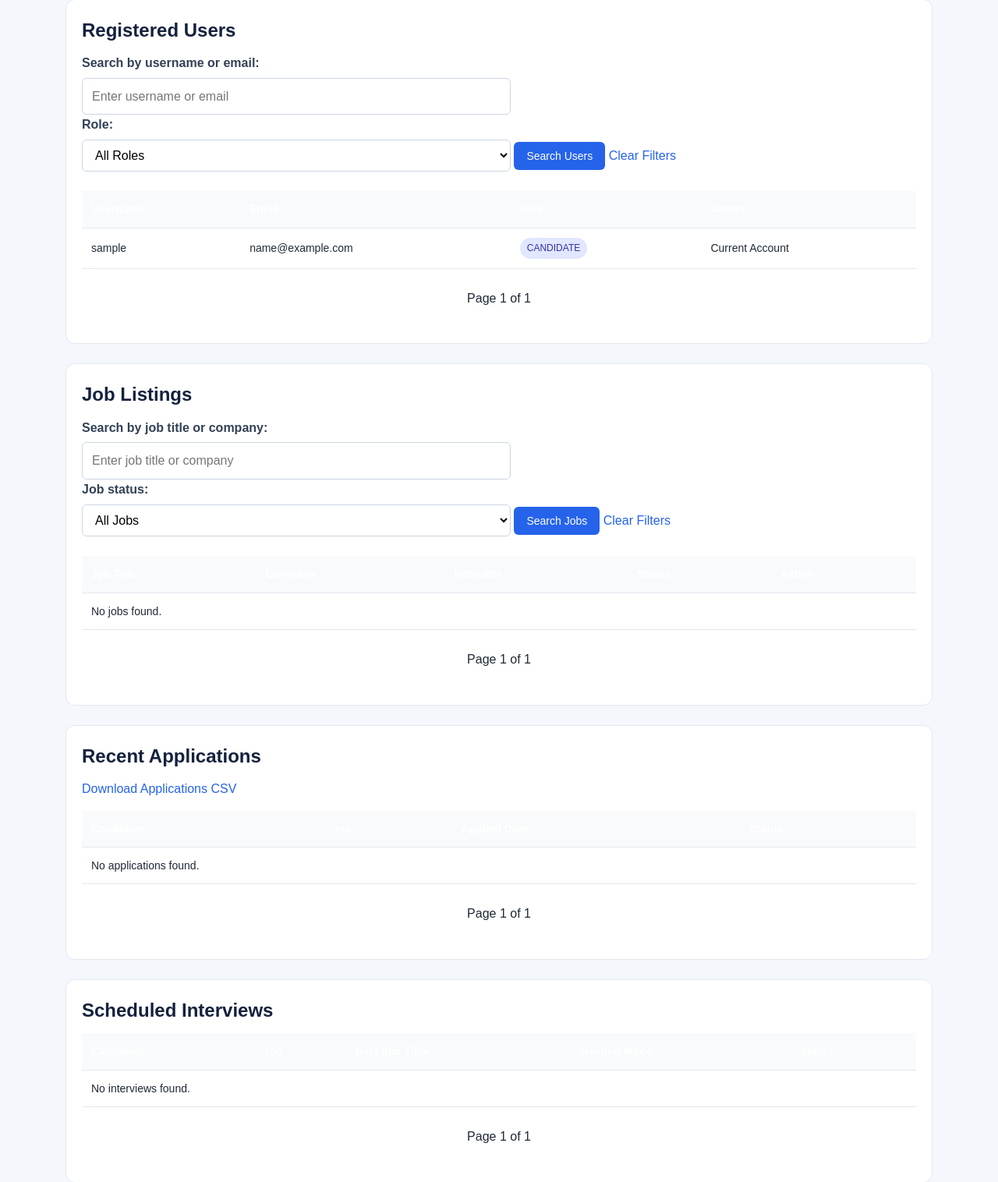
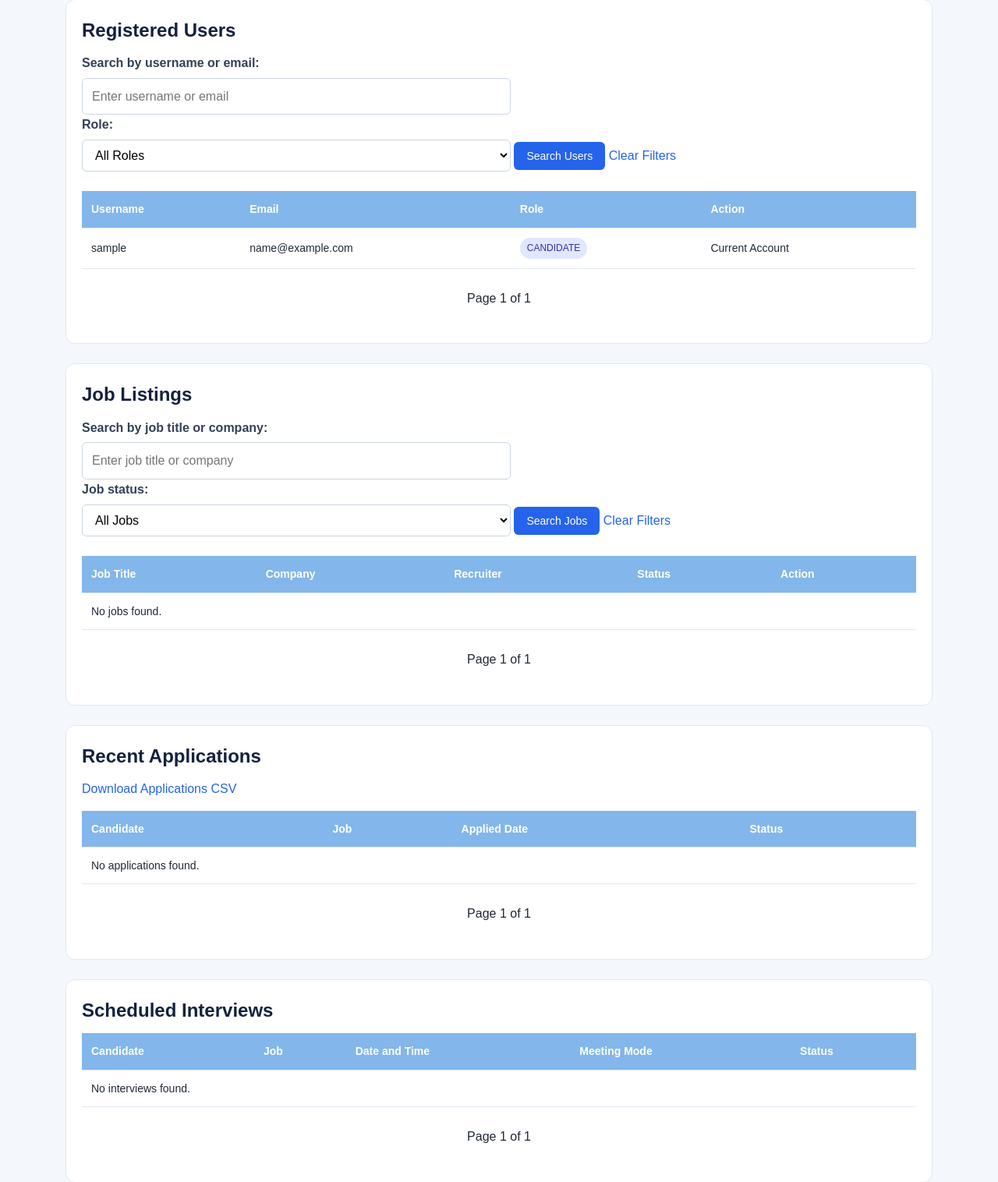
Before and after one commit to kalandar897/HireFlow, a Django app: page /jobs/admin-dashboard/ in a window 1280 px wide. Shown: the part 1302-2818 px from the top of the page at 78% size. Run offline with Django 5.2, Linux system fonts and the light colour scheme; the visitor is signed in with stand-in values (Sample User, id 1); data comes from the database, SQL or seed files in the repository; data that the repository does not hold is empty.

Commit message:
Change admin table header background color

```diff
--- a/templates/dashboard/admin.html
+++ b/templates/dashboard/admin.html
@@ -61,7 +61,7 @@
     font-size: 14px;
 }
 .admin-table th {
-    background: #f8fafc;
+    background: #83b6ea;
 }
 .admin-badge {
     display: inline-block;
```
